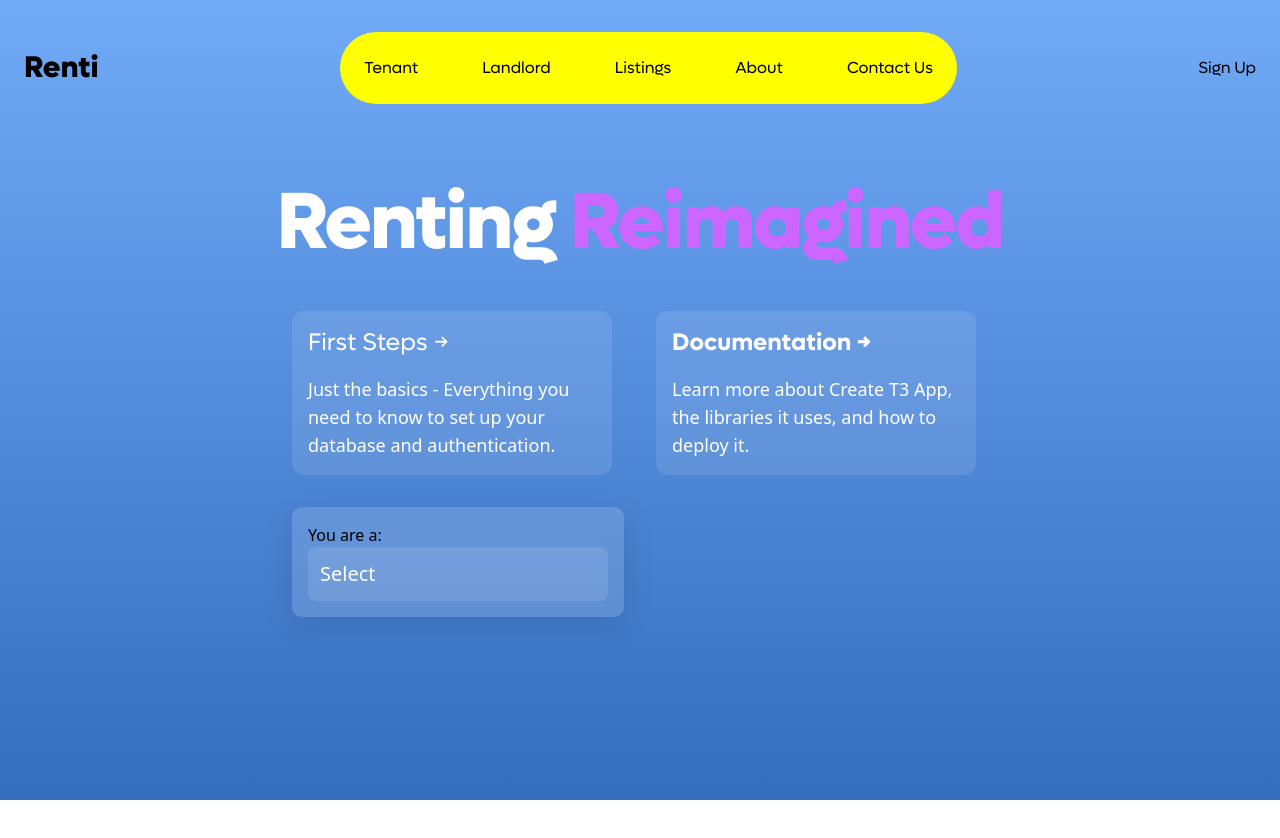
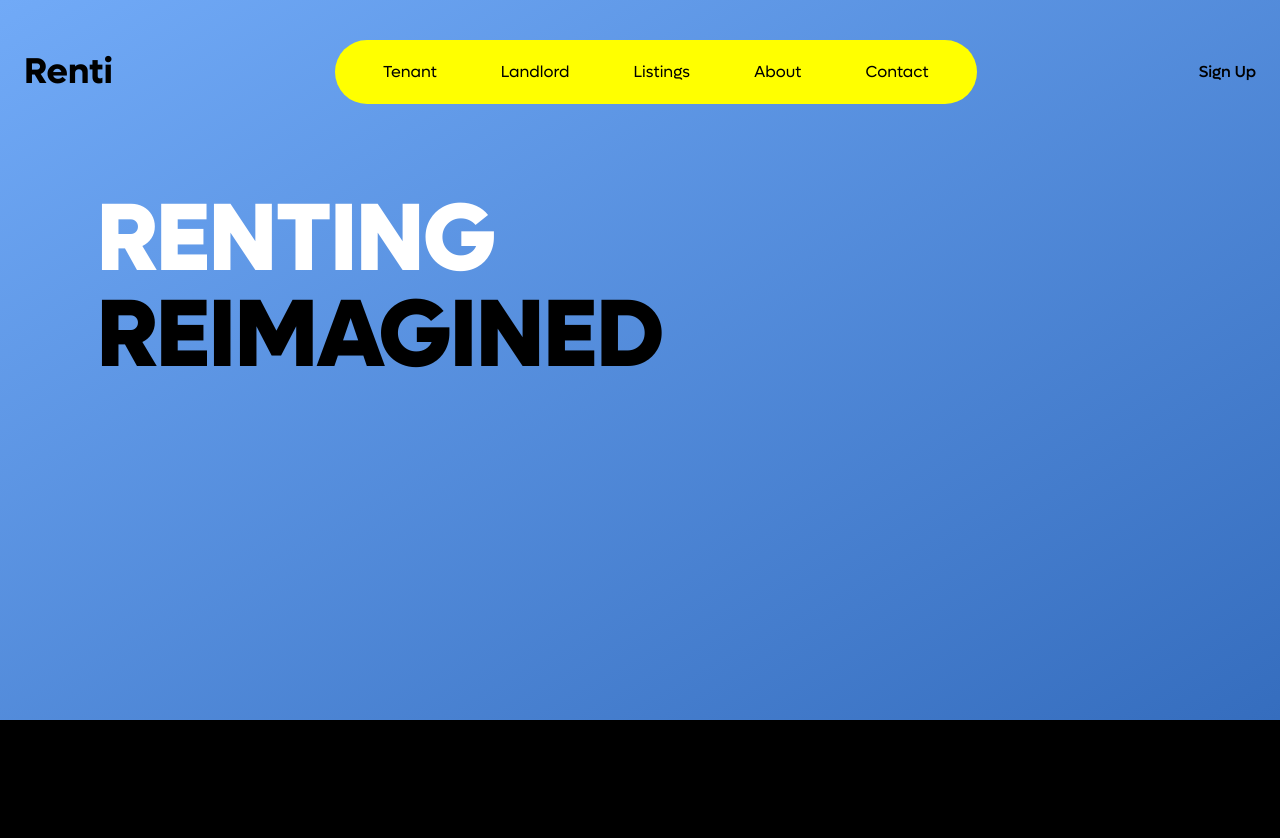
Before and after one commit to RentiDev/Renti, a Next.js app: page / in a window 1280 px wide. Shown: the top 838 px of the page. Before the commit the page ends 800 px from the top, so only its background shows below. Built offline with nearby package versions, Linux system fonts and the light colour scheme.

Commit message:
Changed landing page structure, improve workability, div formatting, edit closer to design

```diff
--- a/src/components/Header.tsx
+++ b/src/components/Header.tsx
@@ -4,16 +4,16 @@ import Link from "next/link";
 const Header = () => {
     return (
         <header className="fixed top-0 left-0 right-0 z-50">
-        <div className="container flex items-center justify-between px-6 py-8 mx-auto">
+        <div className="container flex items-center justify-between px-6 py-10 mx-auto">
           <div className="flex items-center">
             {/* Logo */}
-            <Link href="/" className="text-black text-3xl font-lufgaExtraBold">
+            <Link href="/" className="text-black text-4xl font-lufgaBold">
               Renti
             </Link>
           </div>
-            <nav className="flex items-center bg-[hsl(246,246%,246%)] rounded-full p-6">
+            <div className="flex items-center bg-[hsl(246,246%,246%)] rounded-full px-12 py-5">
                 {/* // Navigation Links  */}
-                <nav className="flex space-x-16">
+                <div className="flex space-x-13 md:space-x-16">
                 <Link href="/" className="text-black font-lufga">
                     Tenant
                 </Link>
@@ -27,13 +27,13 @@ const Header = () => {
                     About
                 </Link>
                 <Link href="/" className="text-black font-lufga">
-                    Contact Us
+                    Contact
                 </Link>
                 {/* // Add more links as needed  */}
-                </nav>
+                </div>
                 {/* // Sign up button  */}
-            </nav>
-            <Link href="/" className="text-black font-lufga">
+            </div>
+            <Link href="/" className="text-black font-lufgaMedium">
                 Sign Up
             </Link>
         </div>
--- a/src/pages/index.tsx
+++ b/src/pages/index.tsx
@@ -9,47 +9,23 @@ const Home: NextPage = () => {
   return (
     <>
       <Head>
-        <title>Renti</title>
-        <meta name="description" content="Generated by create-t3-app" />
+        <title>Renti - Secure Renting Platform for Landowners and Tenants</title>
+        <meta name="description" content="Renting Reimagined" />
         <link rel="icon" href="/favicon.ico" />
       </Head>
       <Layout>
         {/* <Header></Header> */}
-        <main className="flex min-h-screen flex-col items-center justify-center bg-gradient-to-b from-[#71AAF7] to-[#356dbe]">
-          <div className="container flex flex-col items-center justify-center gap-12 px-4 py-16 ">
-            <h1 className="text-5xl font-lufgaExtraBold tracking-tight text-white sm:text-[5rem]">
-              Renting <span className="text-[hsl(280,100%,70%)]">Reimagined</span>
-            </h1>
-            <div className="grid grid-cols-1 gap-4 sm:grid-cols-2 md:gap-8">
-              <Link
-                className="flex max-w-xs flex-col gap-4 rounded-xl bg-white/10 p-4 text-white hover:bg-white/20"
-                href="https://create.t3.gg/en/usage/first-steps"
-                target="_blank"
-              >
-                <h3 className="text-2xl font-lufga">First Steps →</h3>
-                <div className="text-lg">
-                  Just the basics - Everything you need to know to set up your
-                  database and authentication.
-                </div>
-              </Link>
-              <Link
-                className="flex max-w-xs flex-col gap-4 rounded-xl bg-white/10 p-4 text-white hover:bg-white/20"
-                href="https://create.t3.gg/en/introduction"
-                target="_blank"
-              >
-                <h3 className="text-2xl font-lufgaBold">Documentation →</h3>
-                <div className="text-lg">
-                  Learn more about Create T3 App, the libraries it uses, and how
-                  to deploy it.
-                </div>
-              </Link>
-              <DropDown></DropDown>
+        <main className="flex min-h-screen flex-col items-center bg-white">
+          <div className="pl-20 mx-auto items-center w-screen h-[90vh] bg-gradient-to-br from-[#71AAF7] to-[#356dbe]">
+            <div className="container flex flex-col items-left justify-center gap-12 px-4 py-16 mt-32">
+              <h1 className="text-5xl font-lufgaExtraBold tracking-tight text-white sm:text-[6rem] text-left">
+                RENTING <br></br><span className="text-black">REIMAGINED</span>
+              </h1>
             </div>
           </div>
-          {/* <div className="container flex flex-col items-center justify-center gap-8 px-4 py-8">
-            <h2 className="text-4xl font-lufgaBold text-white">About Us</h2>
-            <p className="text-lg text-white">Lorem ipsum dolor sit amet, consectetur adipiscing elit. Nullam gravida arcu et scelerisque scelerisque.</p>
-          </div> */}
+          <div className="h-screen w-screen bg-black">
+            {/* <div className="flex flex-col items-center justify-center gap-12 px-4 py-16"> */}
+          </div>
         </main>
       </Layout>
     </>
--- a/src/styles/globals.css
+++ b/src/styles/globals.css
@@ -5,6 +5,11 @@
 @font-face {
     font-family: "Lufga";
     src: url("../fonts/LufgaRegular.ttf");
+}
+
+@font-face {
+    font-family: "Lufga-Medium";
+    src: url("../fonts/LufgaMedium.ttf");
 }
 
 @font-face {
```
